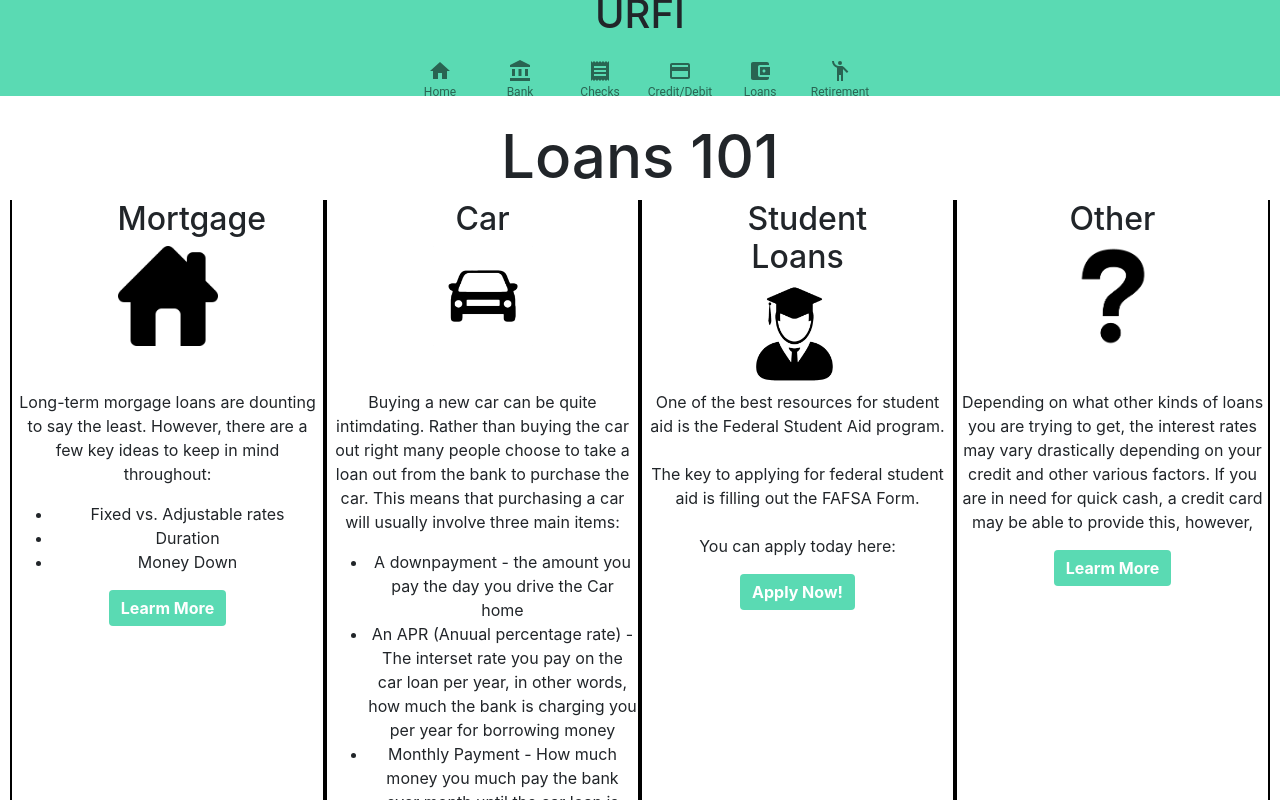
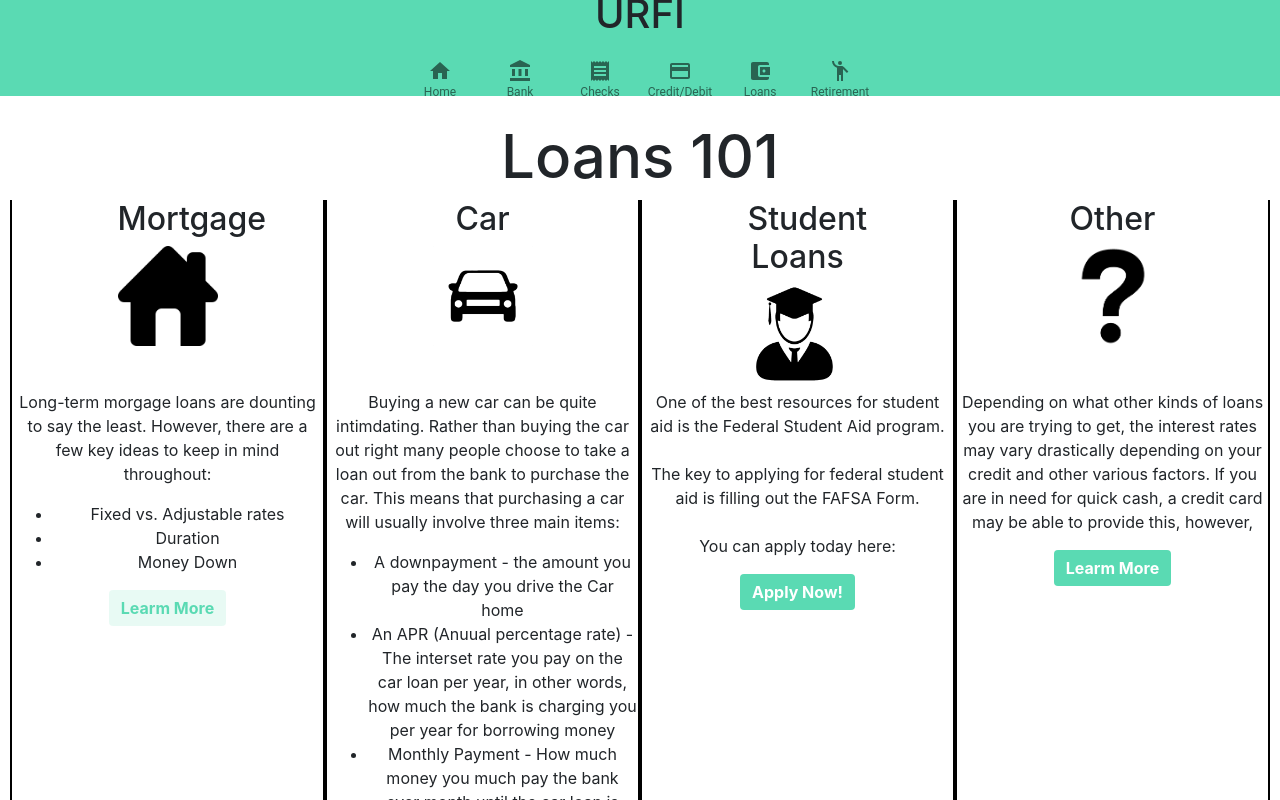
Before and after one commit to btufts/URFI, a React (Create React App) app in the folder urfi-site/: page /loans in a window 1280 px wide. In both pictures the pointer is over the button 167 px from the left and 608 px from the top of the page. Shown: the top 800 px of the page. Built offline with nearby package versions, Linux system fonts and the light colour scheme.

Commit message:
updating loans buttons

```diff
--- a/urfi-site/src/site/InfoPages/LoansPage.css
+++ b/urfi-site/src/site/InfoPages/LoansPage.css
@@ -44,3 +44,8 @@
   background: #5adab3;
   font-weight: bold;
 }
+
+#button:hover {
+  color: #5adab3;
+  background: #5adab324;
+}
```
